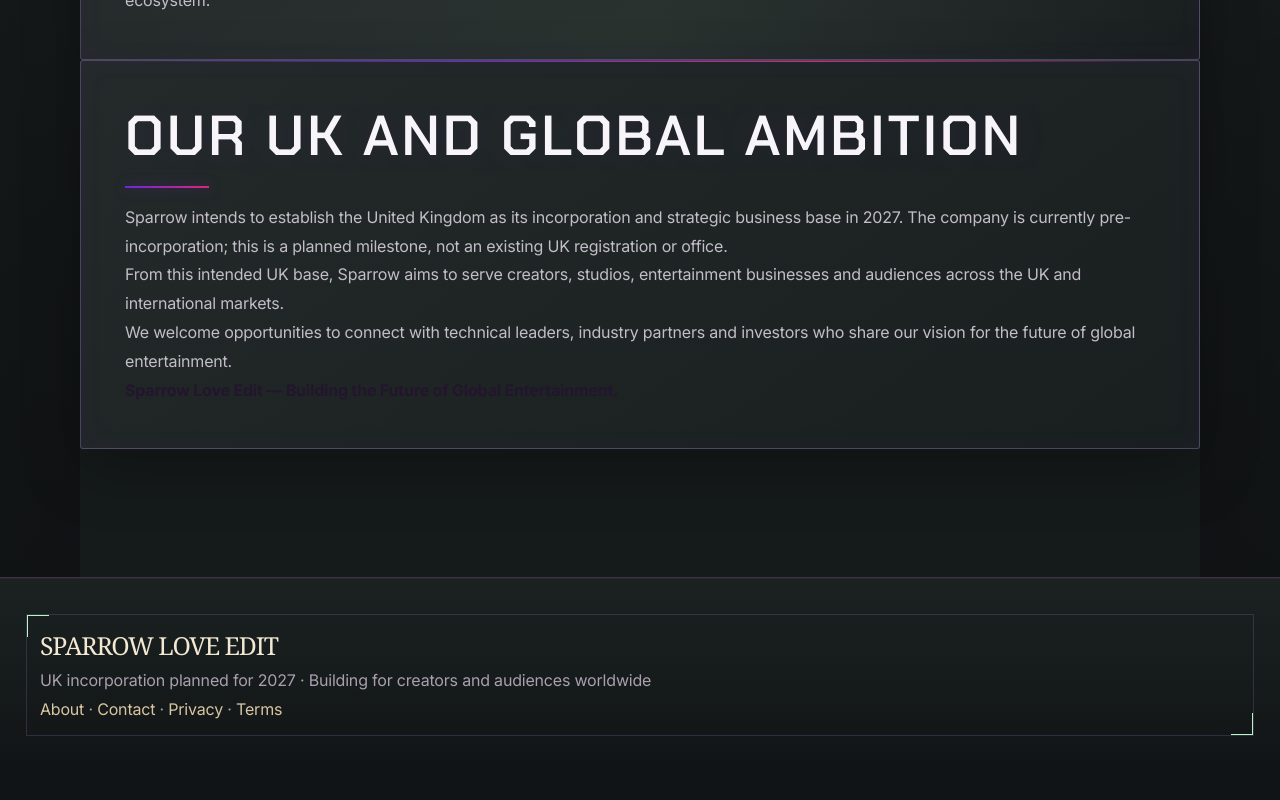
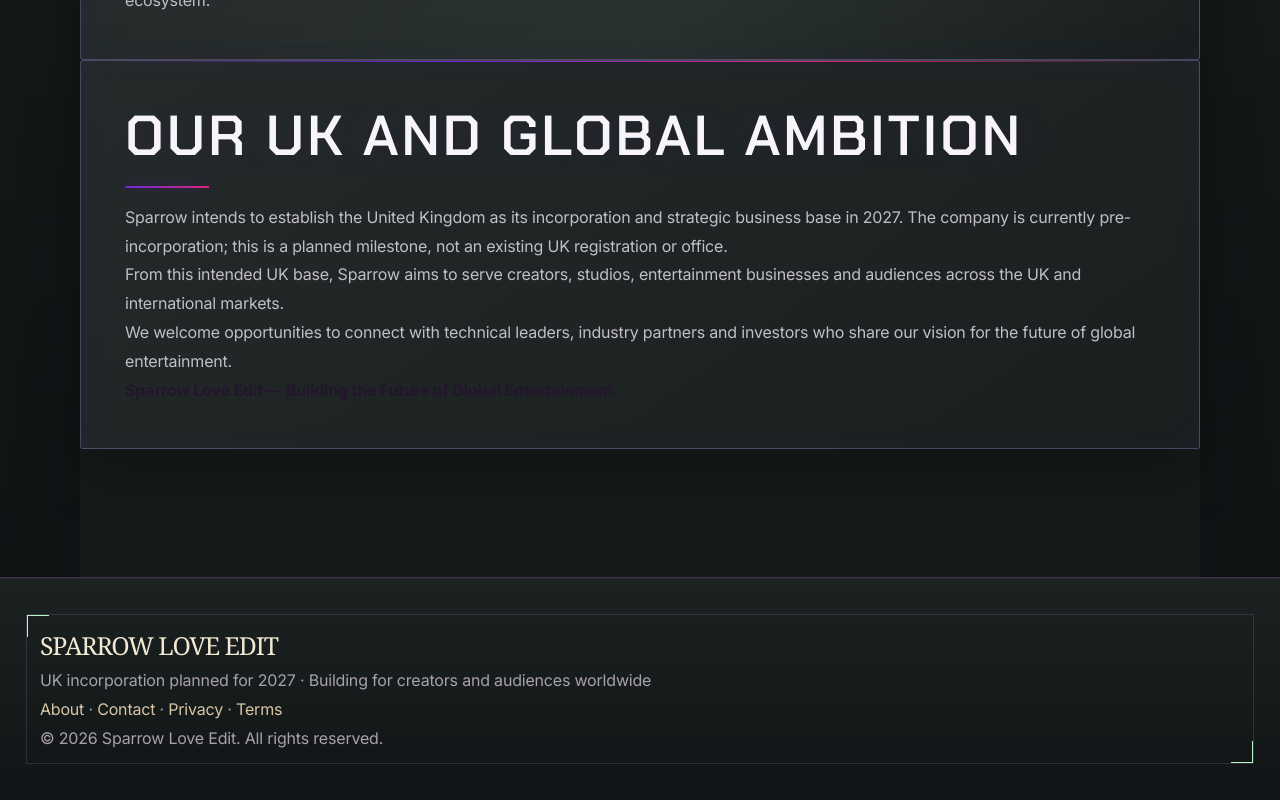
Before and after one commit to austineexmachina/sparrow-company-website, a Next.js app: page /about in a window 1280 px wide. Shown: the part 1704-2504 px from the top of the page. Before the commit the page ends 2476 px from the top, so only its background shows below. Built offline with nearby package versions, Linux system fonts and the light colour scheme; no server answers.

Commit message:
Add 2026 Sparrow Love Edit copyright notice

```diff
--- a/src/app/layout.tsx
+++ b/src/app/layout.tsx
@@ -30,7 +30,7 @@ export default function Layout({ children }: { children: React.ReactNode }) {
         <script type="application/ld+json" dangerouslySetInnerHTML={{ __html: JSON.stringify(jsonLd) }} />
         <header className="header"><div className="wrap head"><Link className="brand" href="/">Sparrow Love Edit</Link><SiteNavigation /></div></header>
         {children}
-        <footer><div className="wrap"><strong>Sparrow Love Edit</strong><p>UK incorporation planned for 2027 · Building for creators and audiences worldwide</p><p><Link href="/about">About</Link> · <Link href="/contact">Contact</Link> · <Link href="/privacy">Privacy</Link> · <Link href="/terms">Terms</Link></p></div></footer>
+        <footer><div className="wrap"><strong>Sparrow Love Edit</strong><p>UK incorporation planned for 2027 · Building for creators and audiences worldwide</p><p><Link href="/about">About</Link> · <Link href="/contact">Contact</Link> · <Link href="/privacy">Privacy</Link> · <Link href="/terms">Terms</Link></p><p>© 2026 Sparrow Love Edit. All rights reserved.</p></div></footer>
       </body>
     </html>
   );
```
